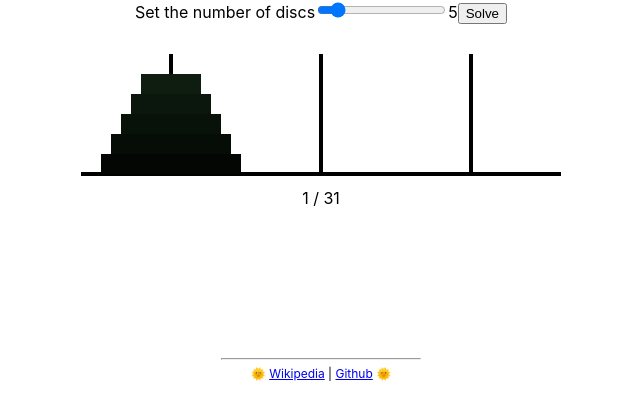
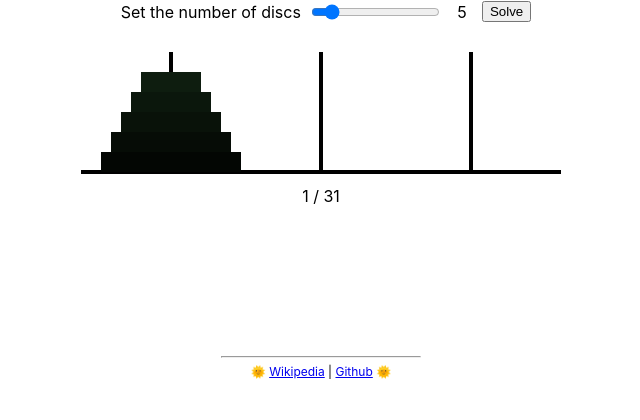
Before and after one commit to jvuor/hanoi-towers, a React (Create React App) app: page / in a window 1280 px wide. Shown: the top 420 px of the page, without its empty margins (319-959 px from the left). Built offline with nearby package versions, Linux system fonts and the light colour scheme; the HTML template or start-up script is replaced by a standard one.

Commit message:
slight styling added

```diff
--- a/src/components/SolutionBuilder.tsx
+++ b/src/components/SolutionBuilder.tsx
@@ -1,5 +1,6 @@
 import React from 'react'
 import solve from '../solver/recursive';
+import './solutionBuilder.css';
 import { Solution } from '../solver/towers.interface';
 
 export interface SolutionBuilderProps {
@@ -33,7 +34,7 @@ export class SolutionBuilder extends React.Component<SolutionBuilderProps> {
 
   render() {
     return(
-      <div>
+      <div className="solution">
         <label htmlFor="discs">Set the number of discs</label>
         <input
           name="discs"
@@ -43,7 +44,7 @@ export class SolutionBuilder extends React.Component<SolutionBuilderProps> {
           value={this.state.discAmount}
           onChange={this.setDiscs}
         />
-        {this.state.discAmount}
+        <span className="number">{this.state.discAmount}</span>
         <button onClick={this.solve}>Solve</button>
       </div>
     )
--- /dev/null
+++ b/src/components/solutionBuilder.css
@@ -0,0 +1,9 @@
+div.solution>*{
+  margin-left:10px;
+  vertical-align:middle;
+}
+
+span.number {
+  display: inline-block;
+  width: 20px;
+}
```
